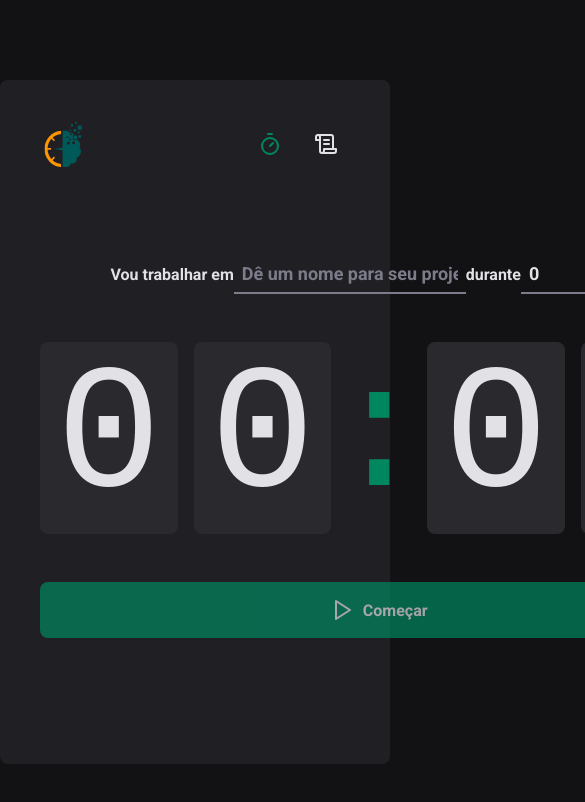
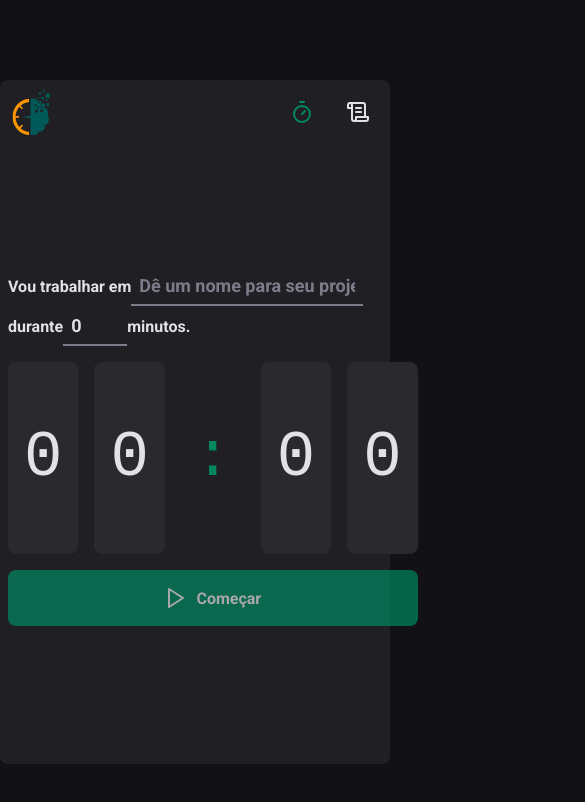
Before and after one commit to v1ct0rbr/pomodoro-timer, a React (Vite) app: page / in a window 390 px wide. Shown: the top 802 px of the page, 585 px wide, since content can reach past the window. Built offline with nearby package versions, Linux system fonts and the light colour scheme.

Commit message:
responsividade

```diff
--- a/src/layouts/DefaultLayout/styles.ts
+++ b/src/layouts/DefaultLayout/styles.ts
@@ -1,12 +1,25 @@
 import styled from 'styled-components'
+import { device } from '../../styles/global'
 
 export const LayoutContainer = styled.div`
   max-width: 74rem;
   height: calc(100vh - 10rem);
   margin: 5rem auto;
-  padding: 2.5rem;
+
   background: ${(props) => props.theme['gray-800']};
   border-radius: 8px;
   display: flex;
   flex-direction: column;
+
+  @media ${device.desktop} {
+    padding: 2rem;
+  }
+
+  @media ${device.laptop} {
+    padding: 1rem;
+  }
+
+  @media ${device.tablet} {
+    padding: 0.5rem;
+  }
 `
--- a/src/pages/Home/components/Countdown/styles.ts
+++ b/src/pages/Home/components/Countdown/styles.ts
@@ -1,17 +1,30 @@
 import styled from 'styled-components'
+import { device } from '../../../../styles/global'
 export const CountDownContainer = styled.div`
   font-family: 'Robot Mono', monospace;
-  font-size: 11rem;
-  line-height: 8rem;
+  margin: auto;
   color: ${(props) => props.theme['gray-100']};
-
   display: flex;
   gap: 1rem;
-
   span {
     background: ${(props) => props.theme['gray-700']};
     padding: 2rem 1rem;
     border-radius: 8px;
+  }
+
+  @media ${device.desktop} {
+    font-size: 11rem;
+    line-height: 8rem;
+  }
+
+  @media ${device.laptop} {
+    font-size: 8rem;
+    line-height: 8rem;
+  }
+
+  @media ${device.tablet} {
+    font-size: 4rem;
+    line-height: 8rem;
   }
 `
 
--- a/src/pages/Home/styles.ts
+++ b/src/pages/Home/styles.ts
@@ -13,6 +13,6 @@ export const HomeContainer = styled.main`
   form {
     display: flex;
     flex-direction: column;
-    gap: 3rem;
+    gap: 1rem;
   }
 `
--- a/src/styles/global.ts
+++ b/src/styles/global.ts
@@ -30,3 +30,23 @@ export const GlobalStyle = createGlobalStyle`
 
 
 `
+const size = {
+  mobileS: '320px',
+  mobileM: '375px',
+  mobileL: '425px',
+  tablet: '768px',
+  laptop: '1024px',
+  laptopL: '1440px',
+  desktop: '2560px',
+}
+
+export const device = {
+  mobileS: `(max-width: ${size.mobileS})`,
+  mobileM: `(max-width: ${size.mobileM})`,
+  mobileL: `(max-width: ${size.mobileL})`,
+  tablet: `(max-width: ${size.tablet})`,
+  laptop: `(max-width: ${size.laptop})`,
+  laptopL: `(max-width: ${size.laptopL})`,
+  desktop: `(max-width: ${size.desktop})`,
+  desktopL: `(max-width: ${size.desktop})`,
+}
```
